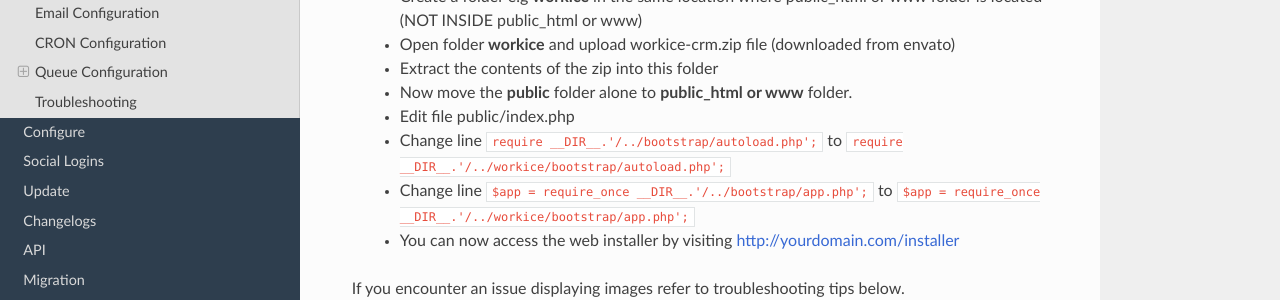
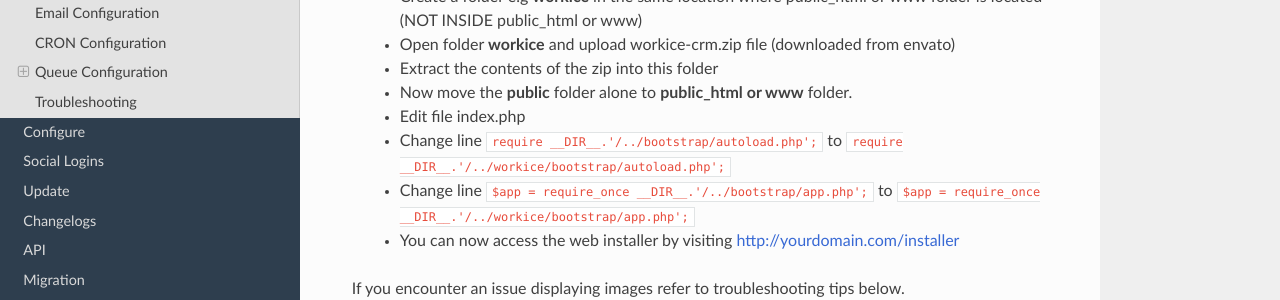
Before and after one commit to wmandai/workice-docs, a Sphinx documentation site: the page built from docs/source/install.rst, in a window 1280 px wide and 900 px high, scrolled down 2152 px. Shown: the part 151-451 px from the top of the window. Built offline with Sphinx 7.4.7 and the Read the Docs theme 2.0.0, drawn with Linux system fonts in a browser that asks for light colours.

Commit message:
fixed typo

```diff
--- a/docs/source/install.rst
+++ b/docs/source/install.rst
@@ -76,7 +76,7 @@ The steps below shows how you can install workice to be accessible via main doma
  - Open folder **workice** and upload workice-crm.zip file (downloaded from envato)
  - Extract the contents of the zip into this folder
  - Now move the **public** folder alone to **public_html or www** folder.
- - Edit file public/index.php
+ - Edit file index.php
  - Change line ``require __DIR__.'/../bootstrap/autoload.php';`` to ``require __DIR__.'/../workice/bootstrap/autoload.php';``
  - Change line ``$app = require_once __DIR__.'/../bootstrap/app.php';`` to ``$app = require_once __DIR__.'/../workice/bootstrap/app.php';``
  - You can now access the web installer by visiting http://yourdomain.com/installer
```
